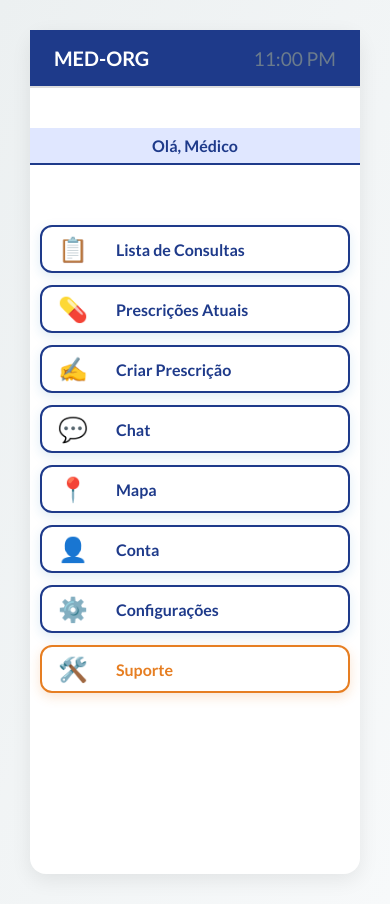
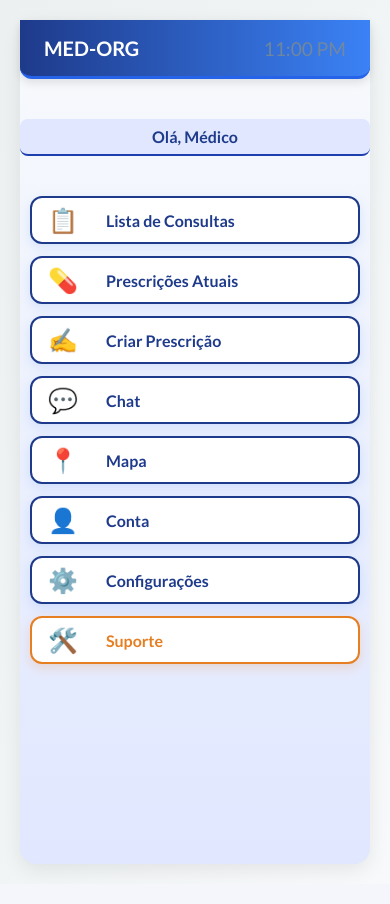
Before and after one commit to matheusarsenal/MED-ORG, a React (Vite) app in the folder FEnd/: page /home-medico in a window 390 px wide. Built offline with nearby package versions, Linux system fonts and the light colour scheme.

Commit message:
Update style.css

```diff
--- a/FEnd/src/Screens/HomePaciente/style.css
+++ b/FEnd/src/Screens/HomePaciente/style.css
@@ -1,7 +1,7 @@
 .home-container {
   width: 100%;
   min-height: 100vh;
-  background-color: #f8fafc; /* branco gelo */
+  background: linear-gradient(180deg, #f8fafc 0%, #e0e7ff 100%);
   display: flex;
   flex-direction: column;
   align-items: center;
@@ -13,81 +13,122 @@
 .home-wrapper {
   display: flex;
   justify-content: center;
-  align-items: center;
+  align-items: flex-start;
   min-height: 100vh;
-  background-color: #ecf0f1; /* Opcional */
+  padding: 20px;
+  width: 100%;
 }
 
 .home-header {
   width: 100%;
-  background-color: #1e3a8a; /* azul escuro */
+  background: linear-gradient(90deg, #1e3a8a, #3b82f6); /* azul gradiente */
   color: white;
-  padding: 16px 24px;
-  font-size: 1.25rem;
+  padding: 20px 30px;
+  font-size: 1.6rem;
   font-weight: bold;
   display: flex;
   justify-content: space-between;
   align-items: center;
+  border-bottom: 3px solid #2563eb;
+  box-shadow: 0 4px 8px rgba(0,0,0,0.1);
+  border-radius: 0 0 12px 12px;
 }
 
 .hora {
-  font-size: 0.9rem;
-  opacity: 0.9;
+  font-size: 1rem;
+  opacity: 0.85;
 }
 
 .usuario-nome {
   width: 100%;
-  background-color: #e0f2fe; /* azul muito claro */
+  background-color: #dbeafe; /* azul clarinho suave */
   text-align: center;
-  padding: 10px 0;
+  padding: 16px 0;
   font-weight: 600;
-  font-size: 1.05rem;
+  font-size: 1.4rem;
   color: #1e3a8a;
-  border-bottom: 2px solid #1e3a8a;
+  border-bottom: 2px solid #1e40af;
+  margin-bottom: 30px;
+  border-radius: 8px;
 }
 
 .menu-container {
-  display: flex;
-  flex-direction: column;
-  gap: 14px;
-  padding: 24px;
+  display: grid;
+  grid-template-columns: repeat(auto-fill, minmax(260px, 1fr));
+  gap: 24px;
+  padding: 20px;
   width: 100%;
-  max-width: 420px;
+  max-width: 1200px;
+  margin: 0 auto;
 }
 
 .menu-item {
   display: flex;
   align-items: center;
-  gap: 12px;
-  background-color: #ffffff; /* branco */
-  border: 2px solid #1e40af; /* azul */
+  gap: 16px;
+  background-color: #ffffff;
+  border: 2px solid #3b82f6;
   color: #1e40af;
   font-weight: 600;
-  padding: 14px 22px;
-  border-radius: 14px;
+  padding: 22px;
+  border-radius: 16px;
   cursor: pointer;
-  transition: background-color 0.3s, border-color 0.3s, transform 0.2s;
-  font-size: 1.1rem;
+  transition: all 0.3s ease;
+  font-size: 1.15rem;
+  box-shadow: 0 4px 12px rgba(59, 130, 246, 0.15);
 }
 
 .menu-item:hover {
-  background-color: #eff6ff; /* azul clarinho */
-  border-color: #1d4ed8;
-  transform: translateY(-2px);
+  background-color: #eff6ff;
+  border-color: #2563eb;
+  transform: translateY(-4px);
+  box-shadow: 0 8px 20px rgba(59, 130, 246, 0.3);
 }
 
 .menu-icon {
-  font-size: 1.8rem;
+  font-size: 2rem;
+  transition: transform 0.3s ease;
 }
 
-/* Estilo específico para o botão de Suporte */
+.menu-item:hover .menu-icon {
+  transform: scale(1.2);
+}
+
 .suporte-button {
-  background-color: #fef2f2; /* vermelho muito claro */
-  border-color: #dc2626;      /* vermelho forte */
+  background-color: #fef2f2;
+  border-color: #dc2626;
   color: #b91c1c;
+  box-shadow: 0 2px 6px rgba(220, 38, 38, 0.2);
 }
 
 .suporte-button:hover {
   background-color: #fee2e2;
   border-color: #b91c1c;
+  box-shadow: 0 6px 14px rgba(220, 38, 38, 0.4);
 }
+
+@media (max-width: 768px) {
+  .home-header {
+    font-size: 1.4rem;
+    padding: 16px 20px;
+  }
+
+  .usuario-nome {
+    font-size: 1.2rem;
+  }
+
+  .menu-container {
+    grid-template-columns: 1fr;
+    padding: 15px;
+    gap: 18px;
+  }
+
+  .menu-item {
+    font-size: 1.05rem;
+    padding: 18px;
+  }
+
+  .menu-icon {
+    font-size: 1.6rem;
+  }
+}
```
